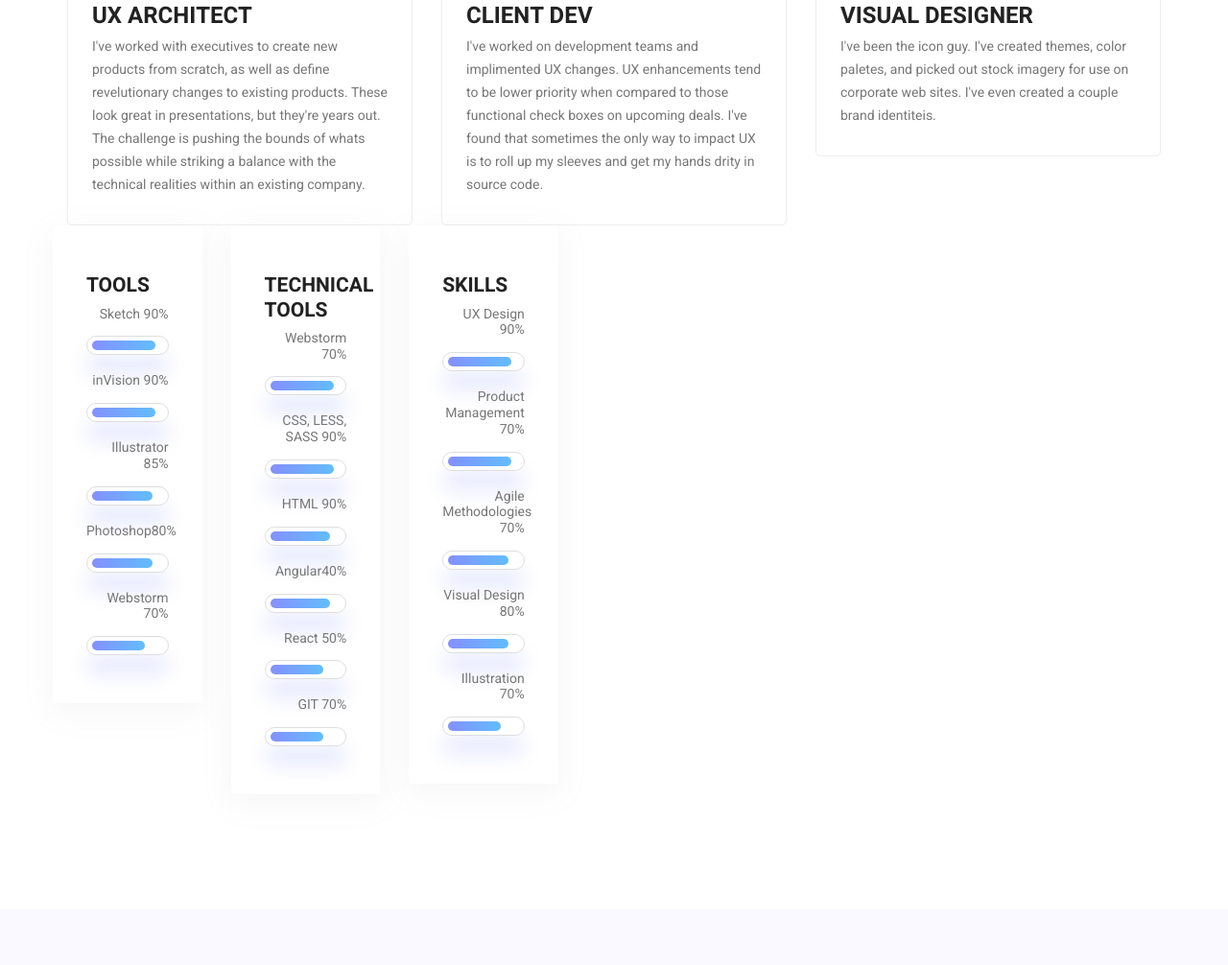
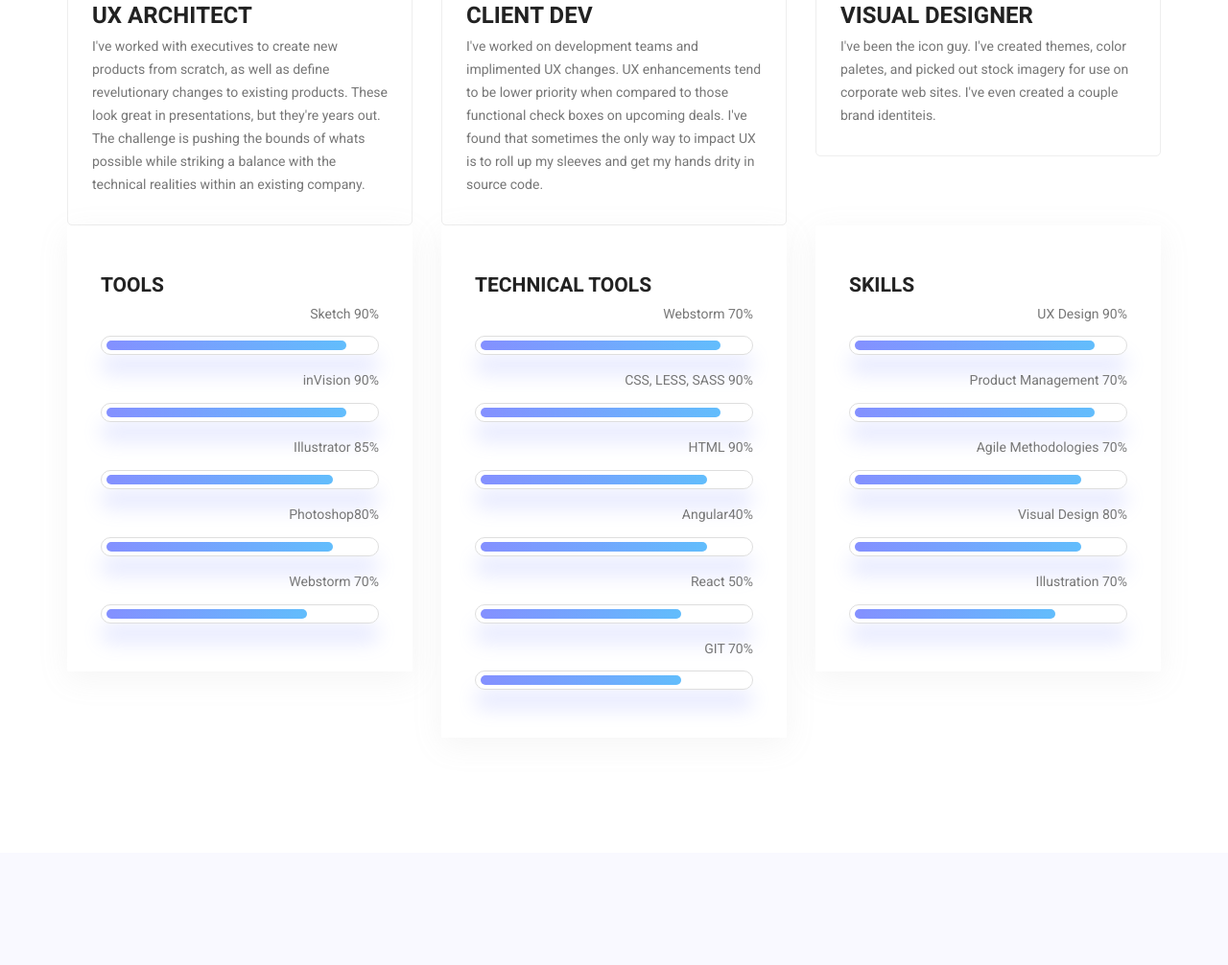
Before and after one commit to brianbrandenburg/brianbrandenburg.github.io, a plain HTML site: page index.html in a window 1280 px wide. Shown: the part 1433-2439 px from the top of the page at 96% size. Drawn offline with Linux system fonts and the light colour scheme; some packages are replaced by stand-ins of ours.

Commit message:
Layout Fix

```diff
--- a/index.html
+++ b/index.html
@@ -145,9 +145,11 @@
         					</div>
         				</div>
         			</div>
+
+                    <div class="col-lg-12">
                     <div class="row">
                     <!-- Tools -->
-                        <div class="col-lg-3">
+                        <div class="col-lg-4">
                             <div class="tools_expert">
                                 <h3>Tools</h3>
                                 <div class="skill_main">
@@ -185,7 +187,7 @@
                             </div>
                         </div>
                         <!-- Technology -->
-                        <div class="col-lg-3">
+                        <div class="col-lg-4">
         				<div class="tools_expert">
         					<h3>Technical Tools</h3>
         					<div class="skill_main">
@@ -229,7 +231,7 @@
         				</div>
         			</div>
                         <!-- Skills -->
-                        <div class="col-lg-3">
+                        <div class="col-lg-4">
         				<div class="tools_expert">
         					<h3>Skills</h3>
         					<div class="skill_main">
@@ -267,6 +269,10 @@
         				</div>
         			</div>
                     </div>
+                    </div>
+
+
+
         		</div>
         	</div>
         </section>
```
